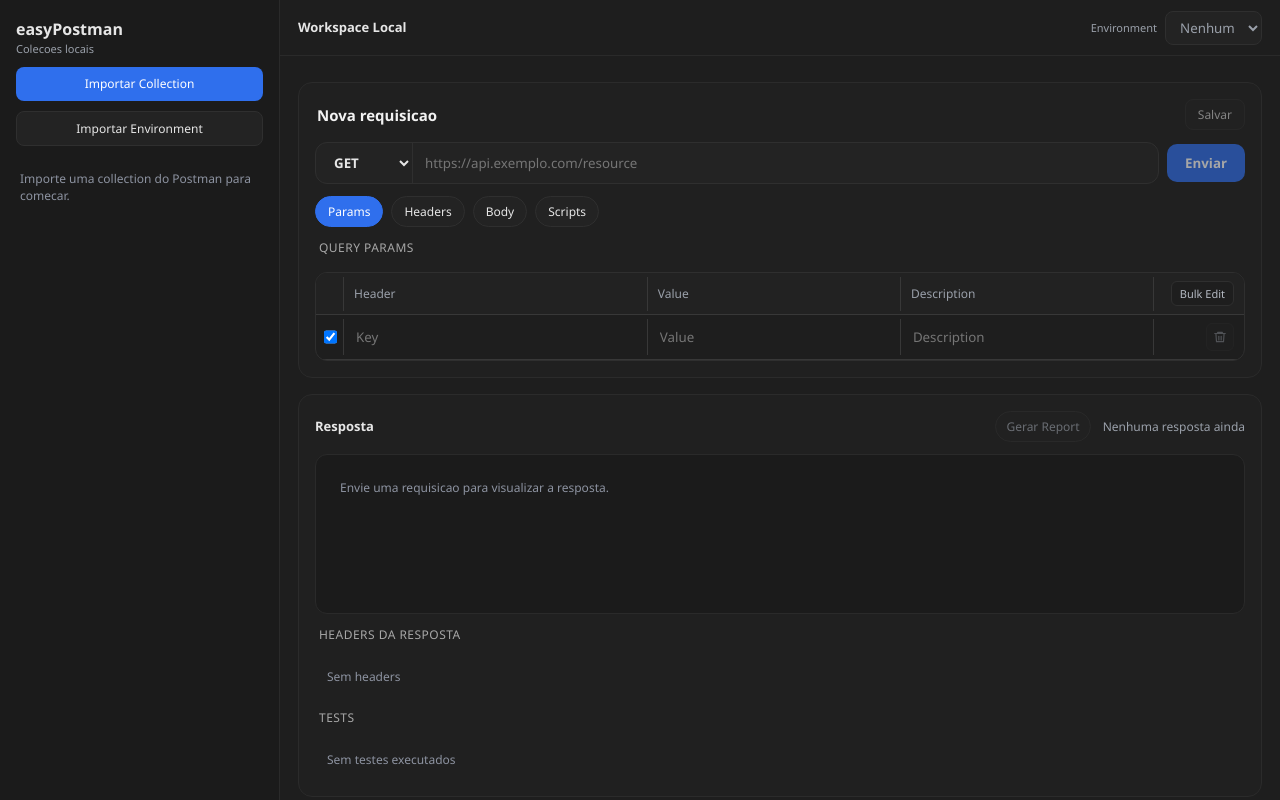
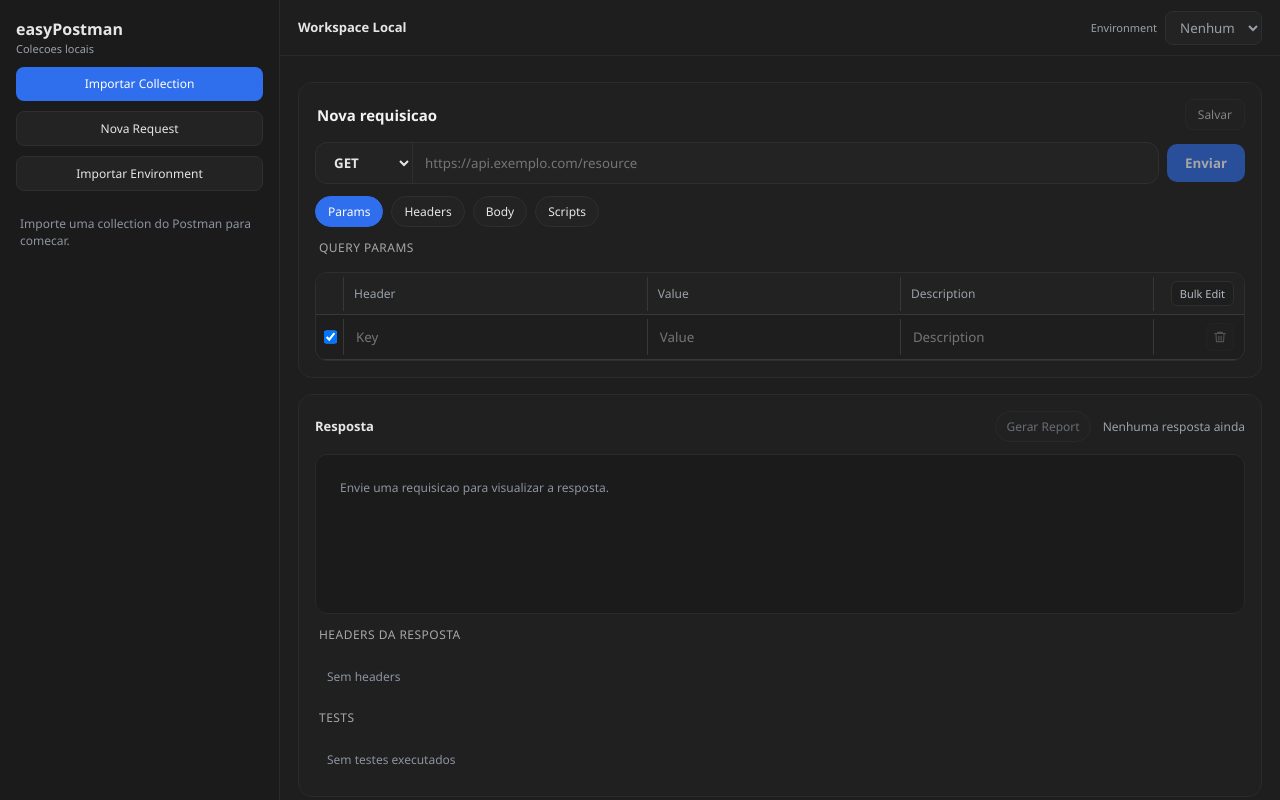
Before and after one commit to rhaynner-qa/easyPostman, a React (Vite) app: page / in a window 1280 px wide. Built offline with nearby package versions, Linux system fonts and the light colour scheme.

Commit message:
Adicionar botao Nova Request

```diff
--- a/src/App.jsx
+++ b/src/App.jsx
@@ -49,6 +49,16 @@ const normalizeRows = (rows) => {
 
 const ensureAtLeastOneRow = (rows) =>
   rows.length ? rows : [createKeyValueRow()];
+
+const createEmptyDraft = () => ({
+  name: "Nova requisicao",
+  method: "GET",
+  url: "",
+  params: [createKeyValueRow()],
+  headers: [createKeyValueRow()],
+  body: "",
+  scripts: { pre: "", tests: "" },
+});
 
 const buildBulkText = (rows) =>
   rows
@@ -451,15 +461,7 @@ function App() {
   const [isSending, setIsSending] = useState(false);
   const [importError, setImportError] = useState("");
 
-  const [requestDraft, setRequestDraft] = useState({
-    name: "Nova requisicao",
-    method: "GET",
-    url: "",
-    params: [createKeyValueRow()],
-    headers: [createKeyValueRow()],
-    body: "",
-    scripts: { pre: "", tests: "" },
-  });
+  const [requestDraft, setRequestDraft] = useState(createEmptyDraft());
 
   const activeEnvironment = useMemo(
     () => environments.find((env) => env.id === activeEnvId),
@@ -630,6 +632,14 @@ function App() {
       body: item.request.body,
       scripts: item.scripts ?? { pre: "", tests: "" },
     });
+    setIsDirty(false);
+    setResponse(null);
+    setTestResults([]);
+  };
+
+  const createNewRequest = () => {
+    setActiveRequestId("");
+    setRequestDraft(createEmptyDraft());
     setIsDirty(false);
     setResponse(null);
     setTestResults([]);
@@ -929,6 +939,13 @@ function App() {
               hidden
             />
           </label>
+          <button
+            type="button"
+            className="import-button ghost"
+            onClick={createNewRequest}
+          >
+            Nova Request
+          </button>
           <label className="import-button ghost">
             Importar Environment
             <input
```
